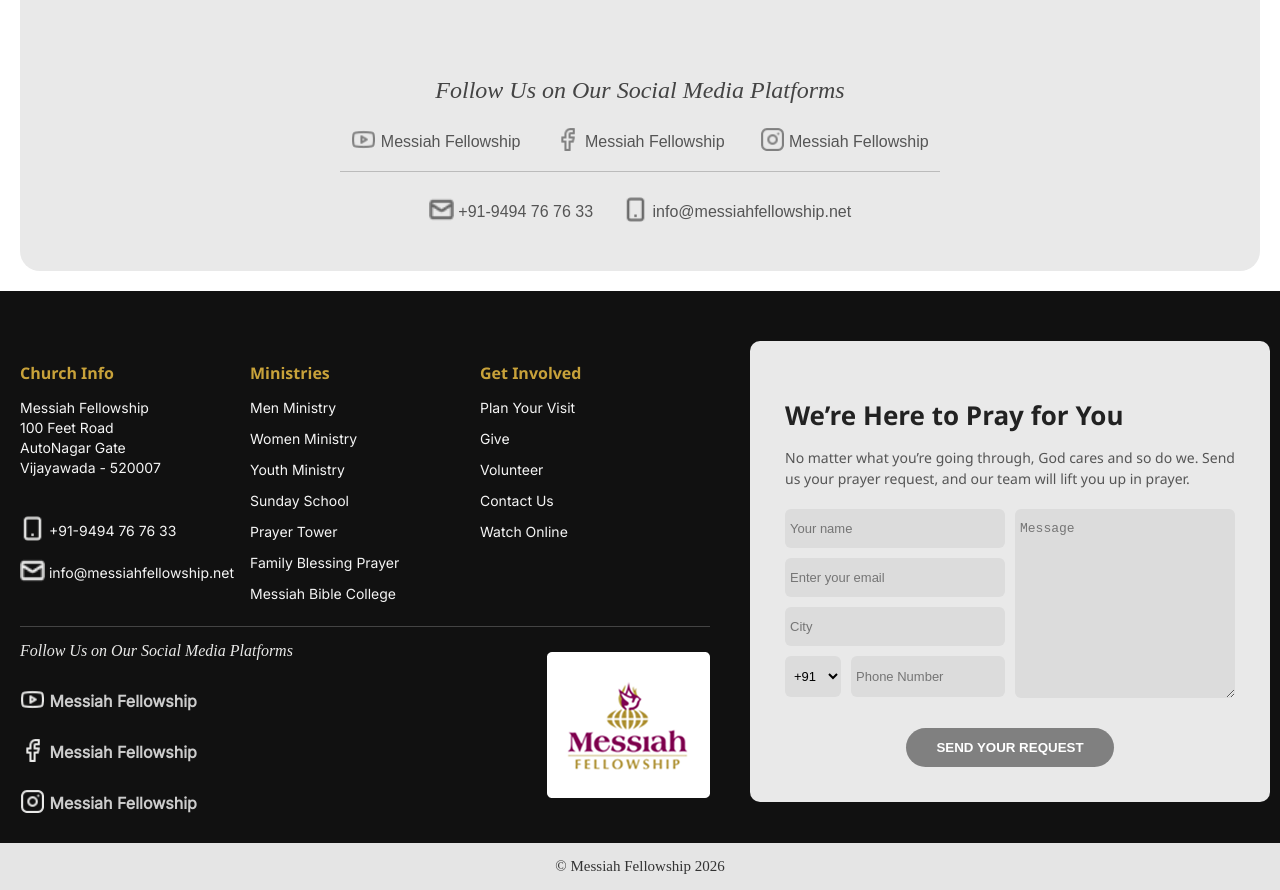
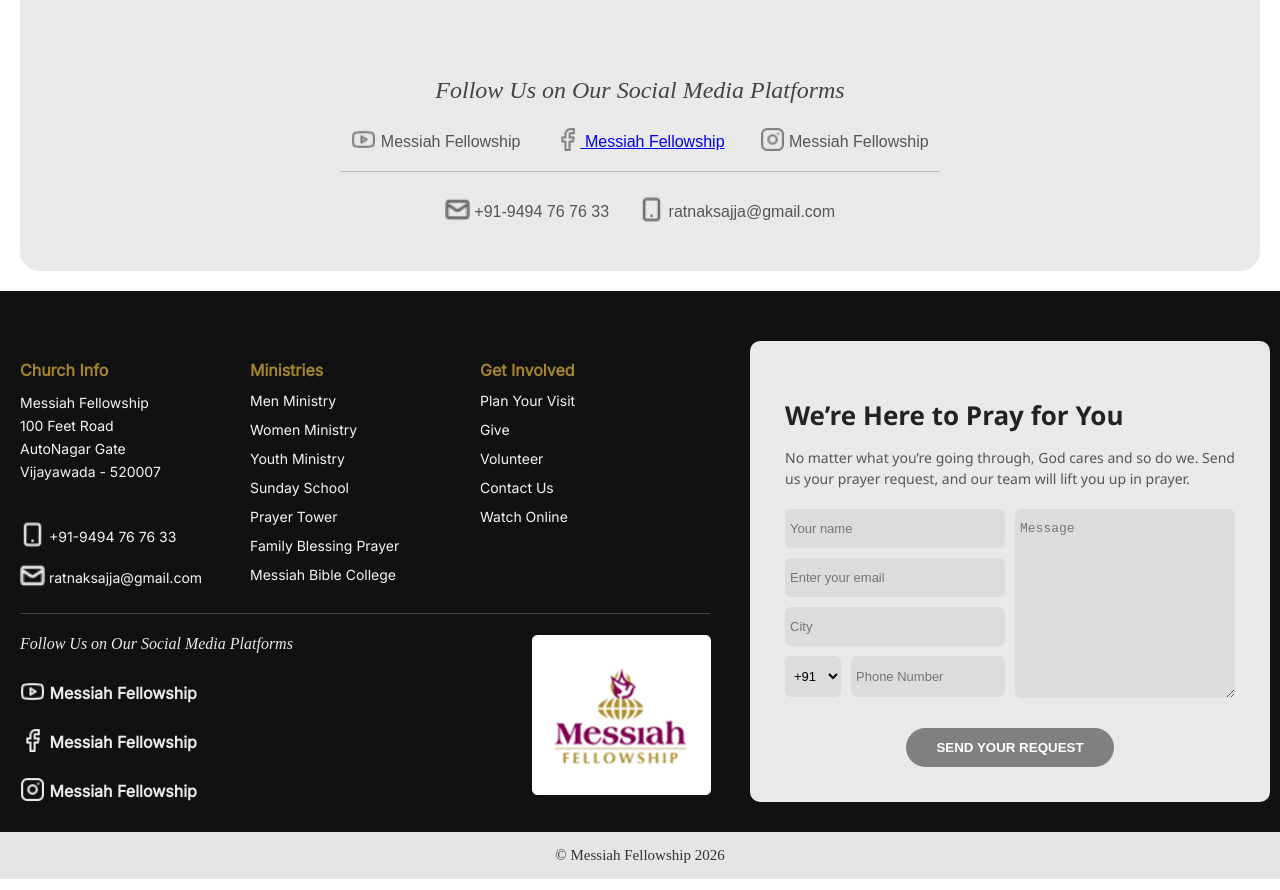
Before and after one commit to kavyagunji/messiah-UI, an Angular app: page /contact in a window 1280 px wide. Shown: the part 1485-2375 px from the top of the page. Built offline with nearby package versions, Linux system fonts and the light colour scheme.

Commit message:
ui-fixes

```diff
--- a/src/app/contact/contact.component.css
+++ b/src/app/contact/contact.component.css
@@ -146,6 +146,10 @@
   flex-wrap:wrap;
   margin-bottom:20px;
   color:#555;
+  text-decoration: none;
+}
+.social-links :hover{
+  text-decoration: underline;
 }
 
 .contact-bottom hr{
--- a/src/app/contact/contact.component.html
+++ b/src/app/contact/contact.component.html
@@ -25,13 +25,7 @@
 
       <form #contactForm="ngForm" (ngSubmit)="sendMessage(contactForm)">
         <input type="text" name="name" ngModel placeholder="Your full name*" required>
-        <input  type="email"
-    name="email"
-    [(ngModel)]="email"
-    required
-    email
-    #emailRef="ngModel"
-    placeholder="Your email address">
+        <input  type="email" name="email" [(ngModel)]="email" required email #emailRef="ngModel" placeholder="Your email address">
         <div *ngIf="contactForm.controls['email']?.invalid && contactForm.controls['email']?.touched" style="margin-bottom: 15px;">
 
           <!-- <small *ngIf="contactForm.controls['email']?.errors?.['required']" class="msg-wait">
@@ -54,9 +48,9 @@
     <div class="contact-bottom">
       <p class="follow">Follow Us on Our Social Media Platforms</p>
       <div class="social-links">
-        <span><img src="images/icons1.png" width="25" style="position: relative; ;top:5px;"> Messiah Fellowship</span>
-        <span><img src="images/icons2.png" width="25" style="position: relative; ;top:5px;"> Messiah Fellowship</span>
-        <span><img src="images/icons3.png" width="25" style="position: relative; ;top:5px;"> Messiah Fellowship</span>
+        <a><img src="images/icons1.png" width="25" style="position: relative; ;top:5px;"> Messiah Fellowship</a>
+        <a href="https://www.facebook.com/share/1CdXpVx2pq/?mibextid=wwXIfr" target="_blank"><img src="images/icons2.png" width="25" style="position: relative; ;top:5px;"> Messiah Fellowship</a>
+        <a><img src="images/icons3.png" width="25" style="position: relative; ;top:5px;"> Messiah Fellowship</a>
       </div>
 
       <hr>
@@ -64,7 +58,7 @@
       <div class="contact-info">
         <span><img src="images/icons5.png" width="25" style="position: relative; ;top:5px;"> +91-9494 76 76 33</span>
         <span><img src="images/icons4.png" width="25" style="position: relative; ;top:5px;">
-          info&#64;messiahfellowship.net</span>
+          ratnaksajja&#64;gmail.com</span>
       </div>
 
     </div>
--- a/src/app/footer/footer.component.css
+++ b/src/app/footer/footer.component.css
@@ -27,9 +27,16 @@
 }
 
 .footer-col h4 {
-  color: #c8a23a;
+  color: #A3832E;
   margin-bottom: 15px;
+  font-family: Inter;
+font-weight: 700;
+font-style: Bold;
 font-size: 16px;
+leading-trim: NONE;
+line-height: 100%;
+letter-spacing: 0%;
+vertical-align: middle;
 }
 
 .footer-col p {
@@ -37,6 +44,10 @@
 font-weight: 400;
 font-style: Regular;
 font-size: 14px;
+leading-trim: NONE;
+line-height: 15px;
+letter-spacing: 0%;
+vertical-align: middle;
 cursor: pointer;
 text-decoration: none;
 color:#f5f5f5;
@@ -47,6 +58,10 @@
 font-weight: 400;
 font-style: Regular;
 font-size: 14px;
+leading-trim: NONE;
+line-height: 20px;
+letter-spacing: 0%;
+vertical-align: middle;
 cursor: pointer;
 text-decoration: none;
 color:#f5f5f5;
@@ -68,10 +83,26 @@
 font-weight: 700;
 font-style: Bold;
 font-size: 16px;
+leading-trim: NONE;
+line-height: 100%;
+letter-spacing: 0%;
+vertical-align: middle;
   cursor: pointer;
+  color:#EAEAE9;
+  text-decoration: none;
 }
+
 .footer-col p:hover {
   color: #fff;
+}
+
+.footer-col a:hover {
+  text-decoration: underline;
+  color: #fff;
+}
+
+.img-context{
+  width: 110%;
 }
 
 .contact {
@@ -95,9 +126,14 @@
 }
 
 .social-text {
-  font-family: "Playfair Display", serif;
-  font-style: italic;
+  font-family: Playfair Display;
+font-weight: 500;
+font-style: Italic;
 font-size: 16px;
+leading-trim: NONE;
+line-height: 100%;
+letter-spacing: 0%;
+vertical-align: middle;
   color: #EAEAE9;
 }
 
--- a/src/app/footer/footer.component.html
+++ b/src/app/footer/footer.component.html
@@ -12,7 +12,7 @@
         <p class="contact"><img src="images/Frame1.png" width="25" style="position: relative; ;top:5px;"> +91-9494 76 76
           33</p>
         <p class="contact"><img src="images/Frame.png" width="25" style="position: relative; ;top:5px;">
-          info&#64;messiahfellowship.net</p>
+          ratnaksajja&#64;gmail.com</p>
       </div>
 
       <div class="footer-col">
@@ -32,7 +32,7 @@
         <p routerLink="/give">Give</p>
         <p>Volunteer</p>
         <p routerLink="/contact">Contact Us</p>
-        <a href="https://www.youtube.com/watch?v=YOUR_VIDEO_ID" target="_blank" style="text-decoration: none;">
+        <a href="https://youtube.com/@messiahfellowship?si=AQxR8WChed7ACnZ8" target="_blank" style="text-decoration: none;">
           <p>Watch Online</p>
         </a>
       </div>
@@ -41,16 +41,16 @@
       <div class="footer-social">
         <div class="footer-col social">
           <div class="social-text">Follow Us on Our Social Media Platforms</div><br>
-          <div class="social-context"><img src="images/Frame2.png" width="25" style="position: relative; ;top:5px;">
-            Messiah Fellowship</div><br>
-          <div class="social-context"><img src="images/Frame4.png" width="25" style="position: relative; ;top:5px;">
-            Messiah Fellowship</div><br>
-          <div class="social-context"><img src="images/Frame3.png" width="25" style="position: relative; ;top:5px;">
-            Messiah Fellowship</div>
+          <a class="social-context"><img src="images/Frame2.png" width="25" style="position: relative; ;top:5px;">
+            Messiah Fellowship</a><br><br>
+          <a class="social-context" href="https://www.facebook.com/share/1CdXpVx2pq/?mibextid=wwXIfr" target="_blank"><img src="images/Frame4.png" width="25" style="position: relative; ;top:5px;">
+            Messiah Fellowship</a><br><br>
+          <a class="social-context"><img src="images/Frame3.png" width="25" style="position: relative; ;top:5px;">
+            Messiah Fellowship</a>
         </div>
 
-        <div>
-          <img src="images/logo.png">
+        <div style="padding-right: 15px;">
+          <img src="images/logo.png" class="img-context">
         </div>
       </div>
     </div>
--- a/src/app/header/header.component.html
+++ b/src/app/header/header.component.html
@@ -48,7 +48,7 @@
     <a routerLink="/give" (click)="closeMenu()">Give</a>
     <a routerLink="/contact" (click)="closeMenu()">Contact</a>
       <div>
-    <a class="watch-btn" (click)="closeMenu()" href="https://www.youtube.com/watch?v=-iya9O9soIQ&pp=ygUSc2hpbmNoYW4gaW4gdGVsdWd1" target="_blank">▶ WATCH LIVE</a>
+    <a class="watch-btn" (click)="closeMenu()" href="https://youtube.com/@messiahfellowship?si=AQxR8WChed7ACnZ8" target="_blank">▶ WATCH LIVE</a>
   </div>
   </nav>
 
--- a/src/app/homepage/homepage.component.css
+++ b/src/app/homepage/homepage.component.css
@@ -36,6 +36,7 @@
 line-height: 100%;
 letter-spacing: 0%;
 margin-bottom: 10px;
+color: #605F5F;
 }
 
 .services {
@@ -285,6 +286,7 @@
 leading-trim: NONE;
 line-height: 100%;
 letter-spacing: 0%;
+cursor: pointer;
 }
 
 
```
Lines whose indentation alone changed are shown as unchanged.
